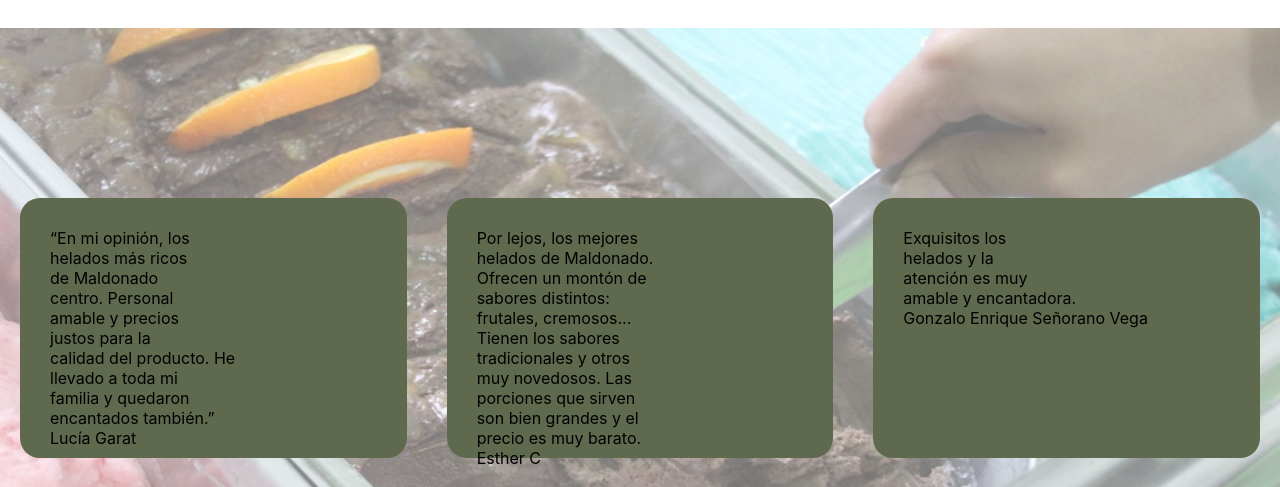
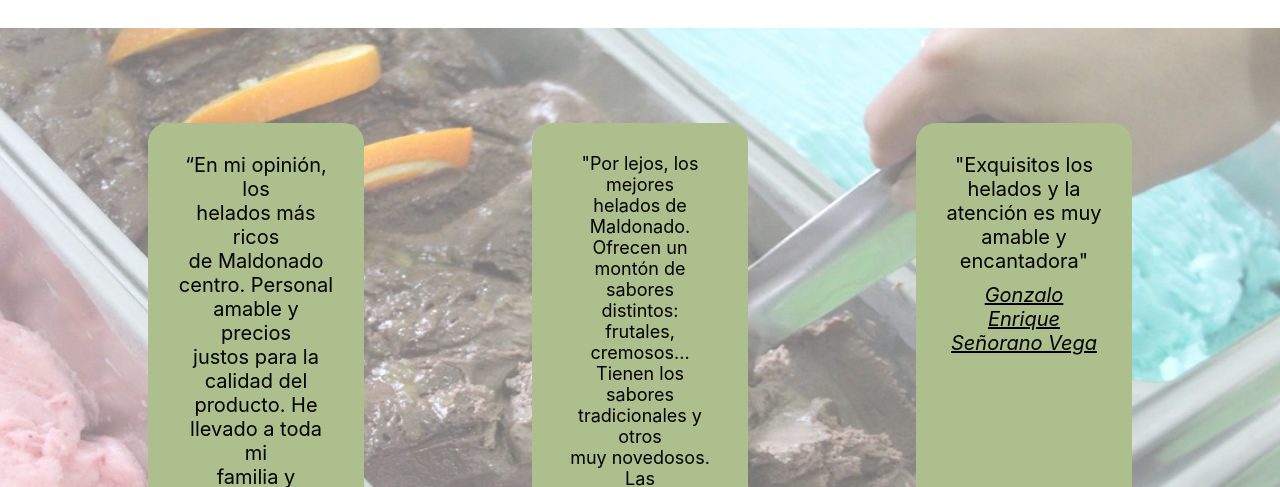
Before and after one commit to pilestevez571/heladeria-dulcinea, a plain HTML site: page pages/resenas.html in a window 1280 px wide. Shown: the part 313-800 px from the top of the page. Drawn offline with Linux system fonts and the light colour scheme.

Commit message:
agregue grid a reseñas

```diff
--- a/css/style.css
+++ b/css/style.css
@@ -54,6 +54,8 @@ footer {background-color: #E7FDBB;
     padding-top: 70px;
 }
 
+
+
 /* INDEX */
 
 main {background-color: white;}
@@ -74,14 +76,14 @@ margin-bottom: 200px;}
 
 .textochico {font-family: 'Inter', sans-serif;
     text-align: center;
-    font-size: 25px;
+    font-size: 30px;
     color: #5F694D;
-    padding: 80px;
+    padding: 70px;
 }
 
 .textogrande {font-family: 'Inter', sans-serif;
     text-align: center;
-    font-size: 30px;
+    font-size: 45px;
     color: #5F694D;
     padding: 60px;
 }
@@ -118,21 +120,38 @@ line-height: 25px;
 
 /* RESEÑAS */
 
-.sectionreseñas {background-image: url(../assets/img/fotoreseña.jpg);
+.sectionresenas {background-image: url(../assets/img/fotoreseña.jpg);
 background-size: cover;
 height: 600px;
 margin-bottom: 200px;
 display: grid;
-grid-template-columns: repeat(3,1fr);
+grid-template-columns: repeat(10,1fr);
 grid-template-rows: repeat(8,1fr);
 }
 
-.reseñas {background-color:#5F694D;
-margin: 20px;
-font-family: 'Inter', sans-serif;
+.resenas {background-color: #aebf8e;
+margin:20px;
+font-family: "Inter", sans-serif;
 padding: 30px;
 border-radius: 20px;
-grid-row: 3/7;
+grid-row: 2/8;
+text-align: center;
+font-size: 20px;
+}
+.autoresresenas {font-style: italic;
+    text-decoration: underline;
+padding-top: 10px;
+}
+
+
+.resena1 {grid-column: 2/4;
+}
+
+.resena2 {grid-column: 5/7;
+    font-size: 18px;
+}
+
+.resena3 {grid-column: 8/10;
 }
 
 /* CONTACTO */
--- a/pages/reseñas.html
+++ b/pages/resenas.html
@@ -25,18 +25,18 @@
     </header>
     <main>
         <h1>ALGUNAS OPINIONES QUE NOS HAN DEJADO</h1>
-        <section class="sectionreseñas">
-            <div class="reseñas">
-                <p>“En mi opinión, los <br> helados más ricos <br> de Maldonado <br> centro. Personal <br> amable y precios <br> justos para la <br> calidad del producto. He <br> llevado a toda mi <br> familia y quedaron <br> encantados también.” <br> Lucía Garat
-                </p>
+        <section class="sectionresenas">
+            <div class="resenas resena1">
+                <p>“En mi opinión, los <br> helados más ricos <br> de Maldonado <br> centro. Personal <br> amable y precios <br> justos para la <br> calidad del producto. He <br> llevado a toda mi <br> familia y quedaron <br> encantados también.” </p>
+                <p class="autoresresenas">Lucía Garat</p>
             </div>
-            <div class="reseñas">
-                <p>
-                Por lejos, los mejores <br> helados de Maldonado. <br> Ofrecen un montón de <br> sabores distintos: <br> frutales, cremosos... <br> Tienen los sabores <br> tradicionales y otros <br> muy novedosos. Las <br> porciones que sirven <br> son bien grandes y el <br> precio es muy barato. <br> Esther C
-                </p>
+            <div class="resenas resena2">
+                <p>"Por lejos, los mejores <br> helados de Maldonado. <br> Ofrecen un montón de sabores <br> distintos: <br> frutales, cremosos... <br> Tienen los sabores <br> tradicionales y otros <br> muy novedosos. Las <br> porciones que sirven <br> son bien grandes y el <br> precio es muy barato" </p>
+                <p class="autoresresenas"> Esther C </p>
             </div>
-            <div class="reseñas">
-                <p>Exquisitos los <br> helados y la <br> atención es muy <br> amable y encantadora. <br> Gonzalo Enrique Señorano Vega</p>
+            <div class="resenas resena3">
+                <p>"Exquisitos los <br> helados y la <br> atención es muy <br> amable y encantadora" </p>
+                <p class="autoresresenas">Gonzalo Enrique Señorano Vega</p>
             </div>
         </section>
     </main>
```
Also changed, not shown: index.html (+1 -1 lines), pages/contacto.html (+1 -1 lines), pages/nosotros.html (+1 -1 lines), pages/sabores.html (+1 -1 lines).
